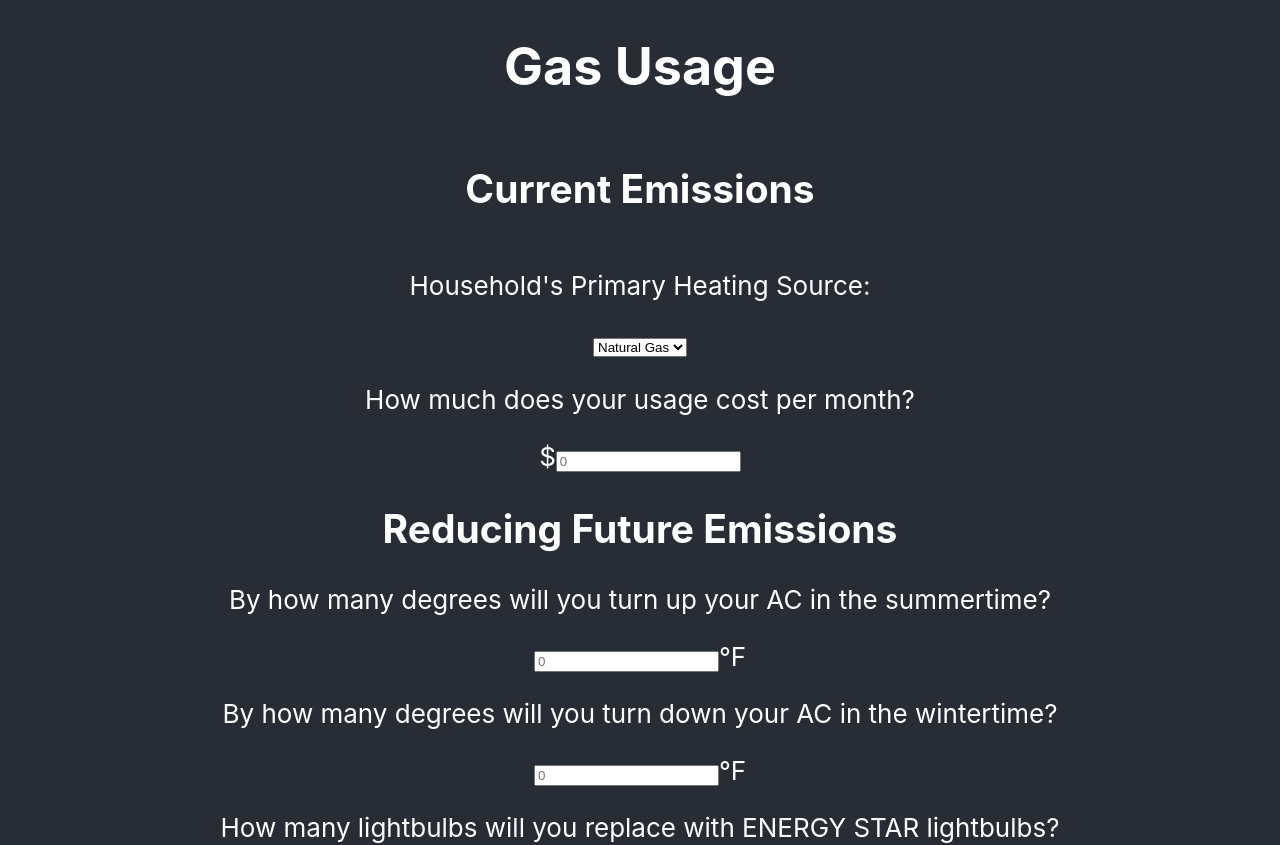
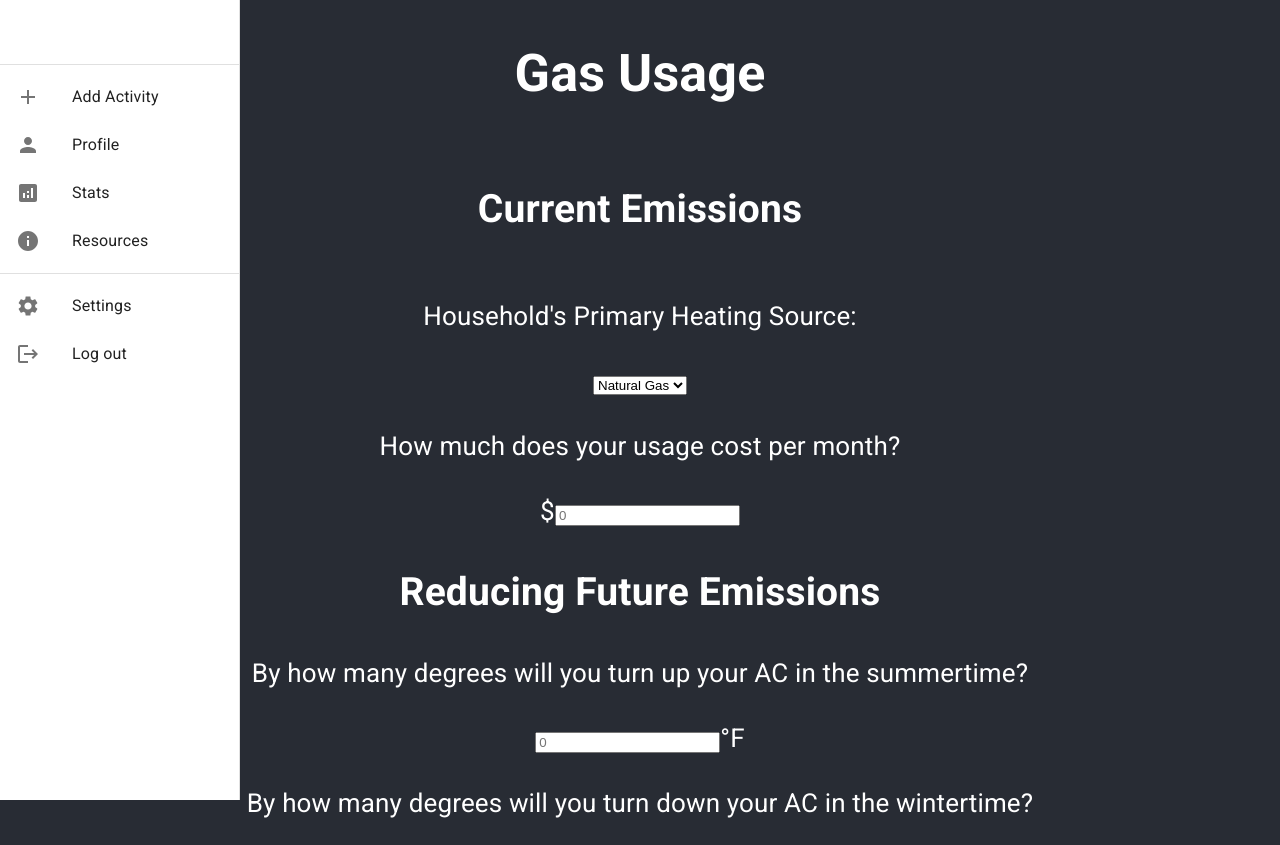
Before and after one commit to laolmstead/CarbonFootprint2021, a React (Create React App) app in the folder frontend/: page / in a window 1280 px wide. Shown: the top 845 px of the page. Built offline with nearby package versions, Linux system fonts and the light colour scheme.

Commit message:
Add side menu to UI

```diff
--- a/frontend/package.json
+++ b/frontend/package.json
@@ -3,12 +3,18 @@
   "version": "0.1.0",
   "private": true,
   "dependencies": {
+    "@emotion/react": "^11.4.1",
+    "@emotion/styled": "^11.3.0",
+    "@mui/icons-material": "^5.0.0",
+    "@mui/material": "^5.0.0",
     "@testing-library/jest-dom": "^5.14.1",
     "@testing-library/react": "^11.2.7",
     "@testing-library/user-event": "^12.8.3",
+    "bootstrap": "^5.1.1",
     "react": "^17.0.2",
     "react-dom": "^17.0.2",
     "react-scripts": "4.0.3",
+    "recharts": "^2.1.2",
     "web-vitals": "^1.1.2"
   },
   "scripts": {
--- a/frontend/public/index.html
+++ b/frontend/public/index.html
@@ -24,6 +24,9 @@
       work correctly both with client-side routing and a non-root public URL.
       Learn how to configure a non-root public URL by running `npm run build`.
     -->
+    <link rel="stylesheet" href="https://fonts.googleapis.com/css?family=Roboto:300,400,500,700&display=swap"/>
+    <!-- Icons to support Material Design -->
+    <link rel="stylesheet" href="https://fonts.googleapis.com/icon?family=Material+Icons"/>
     <title>React App</title>
   </head>
   <body>
--- a/frontend/src/App.js
+++ b/frontend/src/App.js
@@ -1,5 +1,6 @@
 import React, { useEffect } from 'react';
 import './App.css';
+import SideBar from './Components/SideBar';
 
 class App extends React.Component {
   constructor(props) {
@@ -56,8 +57,8 @@ class App extends React.Component {
   render() {
   return (
     <div className="App">
+      <SideBar/>
       <header className="App-header">
-
         <h1>Gas Usage</h1>
 
         <h2>Current Emissions</h2>
--- a/frontend/src/Components/SideBar.js
+++ b/frontend/src/Components/SideBar.js
@@ -1,43 +1,48 @@
-/*import * as React from 'react';
+import * as React from 'react';
 import Box from '@mui/material/Box';
 import Drawer from '@mui/material/Drawer';
-import Button from '@mui/material/Button';
+import CssBaseline from '@mui/material/CssBaseline';
+import Toolbar from '@mui/material/Toolbar';
 import List from '@mui/material/List';
 import Divider from '@mui/material/Divider';
 import ListItem from '@mui/material/ListItem';
 import ListItemIcon from '@mui/material/ListItemIcon';
 import ListItemText from '@mui/material/ListItemText';
-import InboxIcon from '@mui/icons-material/MoveToInbox';
-import MailIcon from '@mui/icons-material/Mail';
+import AnalyticsIcon from '@mui/icons-material/Analytics';
+import AddIcon from '@mui/icons-material/Add';
+import PersonIcon from '@mui/icons-material/Person';
+import InfoIcon from '@mui/icons-material/Info';
+import SettingsIcon from '@mui/icons-material/Settings';
+import LogoutIcon from '@mui/icons-material/Logout';
 
-export default function TemporaryDrawer() {
-  const [state, setState] = React.useState({
-    top: false,
-    left: false,
-    bottom: false,
-    right: false,
-  });
+const drawerWidth = 240;
 
-  const toggleDrawer = (anchor, open) => (event) => {
-    if (event.type === 'keydown' && (event.key === 'Tab' || event.key === 'Shift')) {
-      return;
-    }
-
-    setState({ ...state, [anchor]: open });
-  };
-
-  const list = (anchor) => (
-    <Box
-      sx={{ width: anchor === 'top' || anchor === 'bottom' ? 'auto' : 250 }}
-      role="presentation"
-      onClick={toggleDrawer(anchor, false)}
-      onKeyDown={toggleDrawer(anchor, false)}
+export default function SideBar() {
+  return (
+    <Box sx={{ display: 'flex' }}>
+      <CssBaseline />
+      <Drawer
+        sx={{
+          width: drawerWidth,
+          flexShrink: 0,
+          '& .MuiDrawer-paper': {
+            width: drawerWidth,
+            boxSizing: 'border-box',
+          },
+        }}
+        variant="permanent"
+        anchor="left"
       >
+        <Toolbar />
+        <Divider />
         <List>
-        {['Weekly Activity', 'Profile', 'Stats', 'Resources'].map((text, index) => (
+          {['Add Activity', 'Profile', 'Stats', 'Resources'].map((text, index) => (
             <ListItem button key={text}>
               <ListItemIcon>
-              {index % 2 === 0 ? <InboxIcon /> : <MailIcon />}
+                {index === 0 ? <AddIcon/>
+                : index === 1 ? <PersonIcon />
+                : index === 2 ? <AnalyticsIcon/>
+                : <InfoIcon/> }
               </ListItemIcon>
               <ListItemText primary={text} />
             </ListItem>
@@ -48,29 +53,13 @@ export default function TemporaryDrawer() {
           {['Settings', 'Log out'].map((text, index) => (
             <ListItem button key={text}>
               <ListItemIcon>
-              {index % 2 === 0 ? <InboxIcon /> : <MailIcon />}
+                {index % 2 === 0 ? <SettingsIcon /> : <LogoutIcon />}
               </ListItemIcon>
               <ListItemText primary={text} />
             </ListItem>
           ))}
         </List>
+      </Drawer>
     </Box>
   );
-
-  return (
-    <div>
-      {['left'].map((anchor) => (
-        <React.Fragment key={anchor}>
-          <Button onClick={toggleDrawer(anchor, true)}>{anchor}</Button>
-          <Drawer
-            anchor={anchor}
-            open={state[anchor]}
-            onClose={toggleDrawer(anchor, false)}
-          >
-            {list(anchor)}
-          </Drawer>
-        </React.Fragment>
-      ))}
-    </div>
-  );
-}*/
+}
```
Lines whose indentation alone changed are shown as unchanged.
